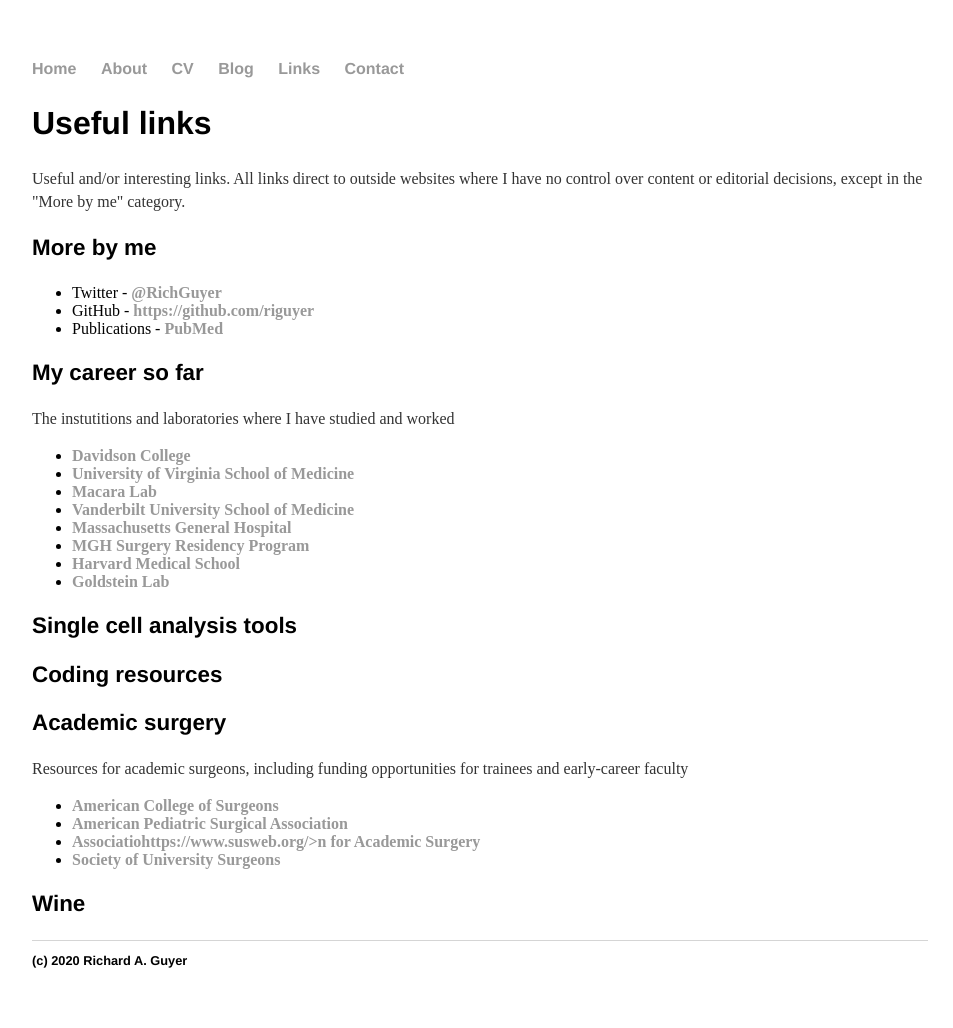
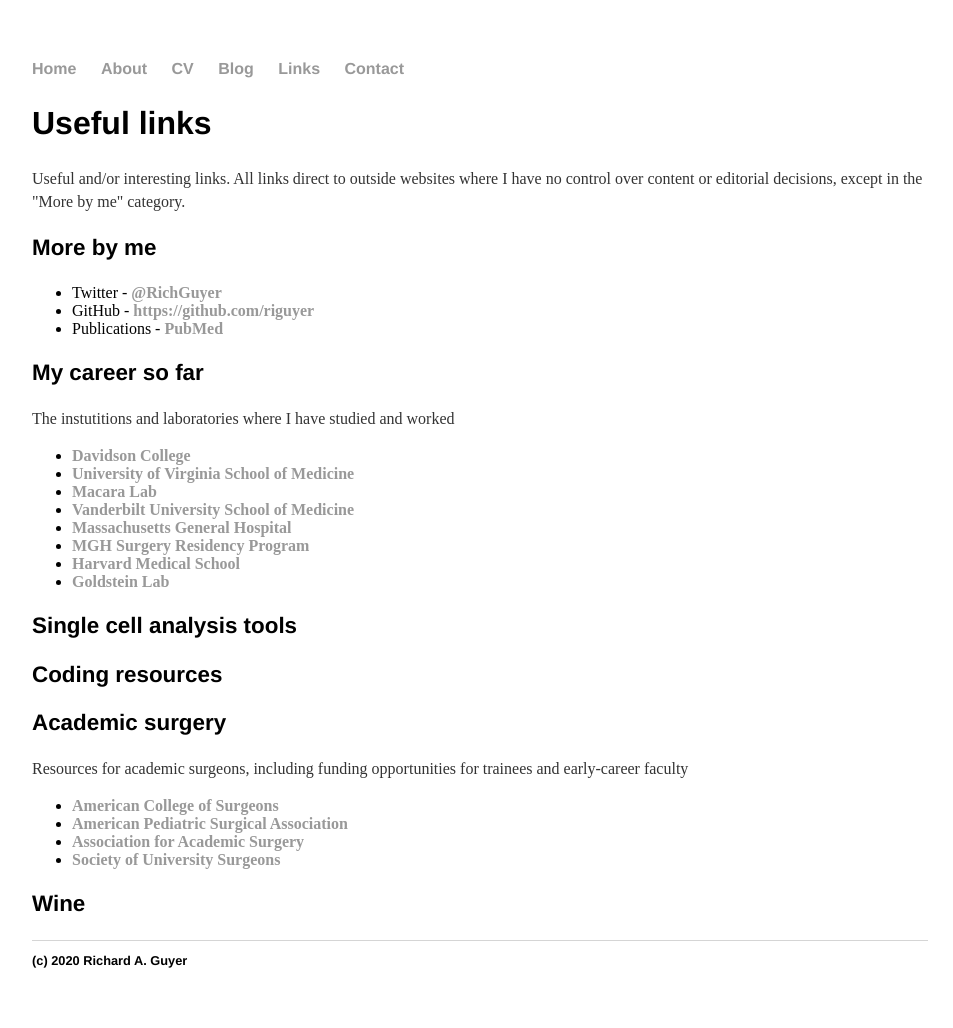
Before and after one commit to riguyer/riguyer.github.io, a Jekyll site: the page built from links.html, in a window 1280 px wide. Shown: the whole page, without its empty margins (160-1113 px from the left). Built offline with Jekyll 4.4.1, drawn with Linux system fonts in a browser that asks for light colours.

Commit message:
Update links.html

```diff
--- a/links.html
+++ b/links.html
@@ -38,7 +38,7 @@
 		<ul>
 			<li> <a href=https://www.facs.org/><b>American College of Surgeons</b></a> </li>
 			<li> <a href=https://eapsa.org/><b>American Pediatric Surgical Association</b></a> </li>
-			<li> <a href=https://www.aasurg.org/><b>Associatiohttps://www.susweb.org/><b>n for Academic Surgery</b></a> </li>
+			<li> <a href=https://www.aasurg.org/><b>Association for Academic Surgery</b></a> </li>
 			<li> <a href=https://www.susweb.org/><b>Society of University Surgeons</b></a> </li>
 		</ul>
 
```
